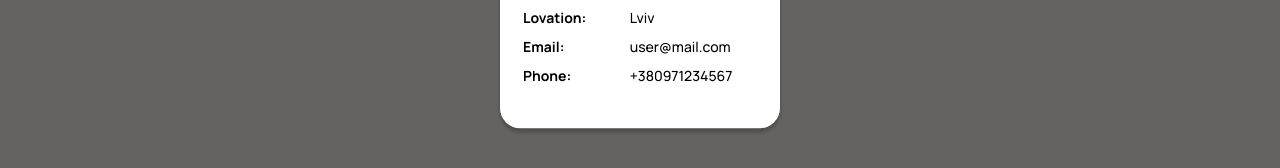
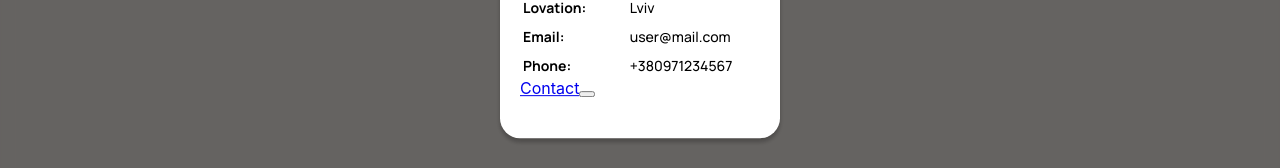
Before and after one commit to MaximKucheriaviy/pets-team-4, a React (Create React App) app: page /notices/sell in a window 1280 px wide. Shown: the part 536-704 px from the top of the page. Built offline with nearby package versions, Linux system fonts and the light colour scheme; no server answers.

Commit message:
tel added

```diff
--- a/src/components/ModalPetInfo/ModalPetInfo.jsx
+++ b/src/components/ModalPetInfo/ModalPetInfo.jsx
@@ -52,6 +52,8 @@ export const ModalPetInfo = ({
                     </tr>
                 </tbody>
             </table>
+            <a href={`tel:${phone}`}>Contact</a>
+            <button></button>
         </Modal>
     </Backdrop>, portalRoot);
 }
```
